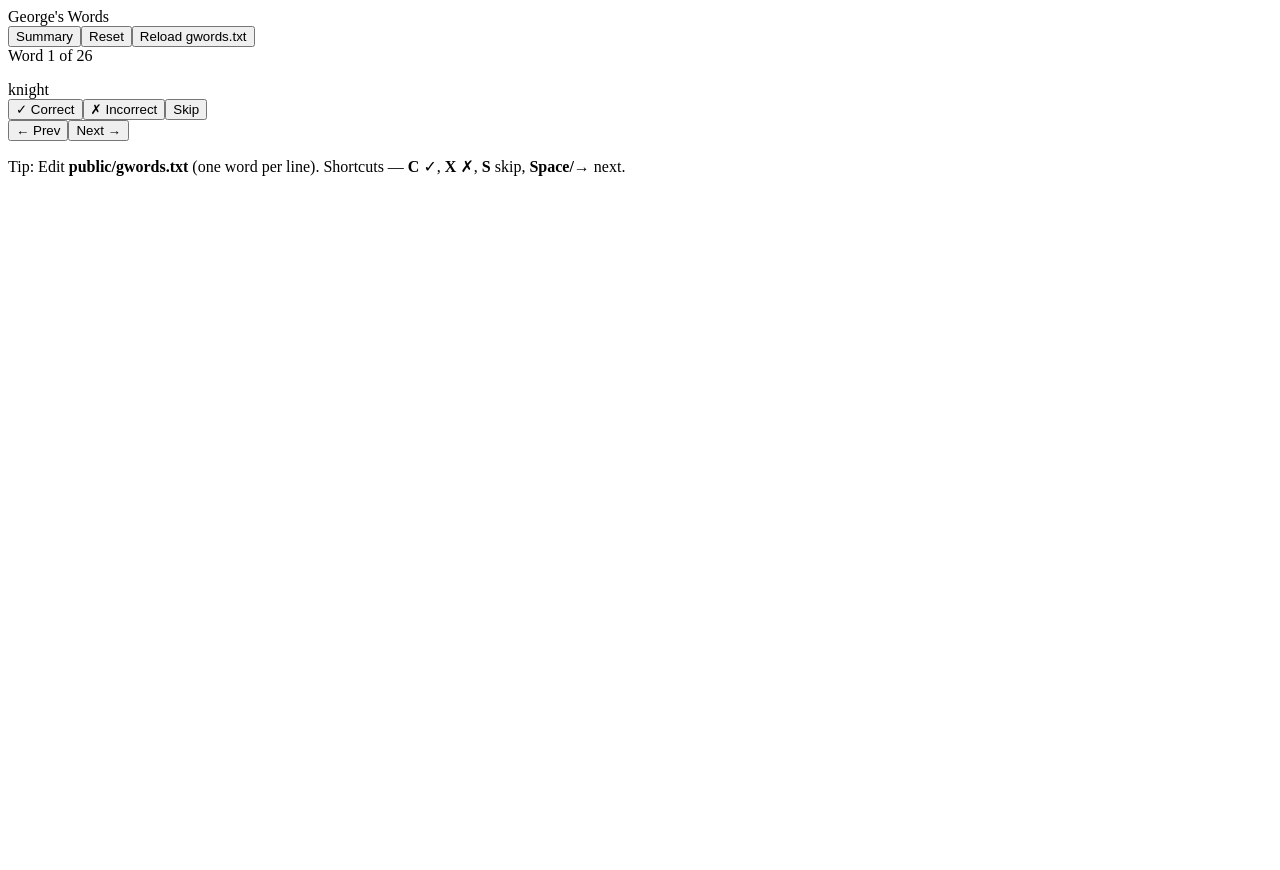
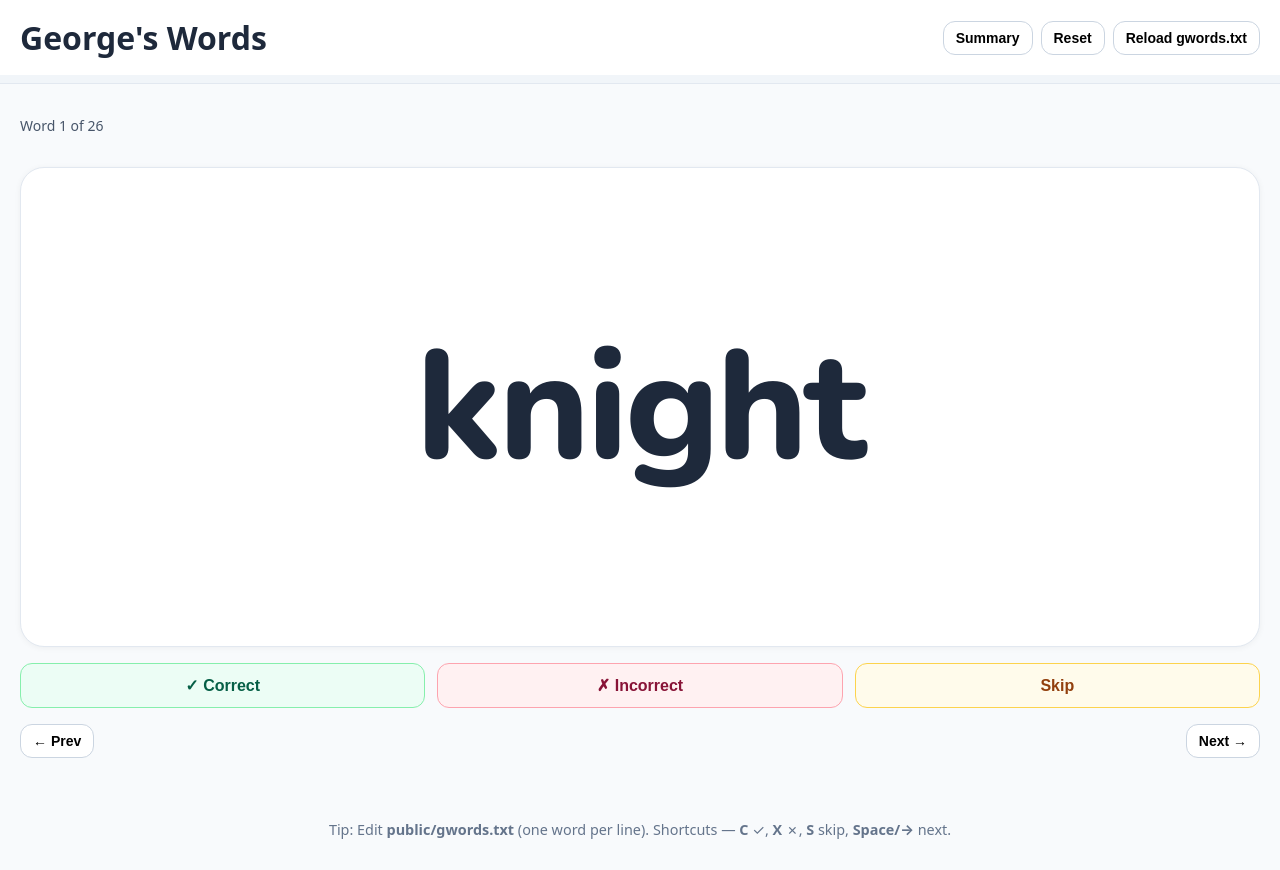
Before and after one commit to brando313/gwords, a React (Vite) app: page / in a window 1280 px wide. Before the commit the page ends 800 px from the top, so only its background shows below. Built offline with nearby package versions, Linux system fonts and the light colour scheme.

Commit message:
Update index.css

```diff
--- a/src/index.css
+++ b/src/index.css
@@ -1,253 +1,141 @@
-import React, { useEffect, useMemo, useState } from "react";
+/* index.css — same look/feel as cwords (TV-friendly, kid-friendly fonts) */
 
-/** Types & helpers */
-type Status = "correct" | "incorrect" | "skipped" | null;
-
-function simpleHash(s: string) {
-  let h = 0;
-  for (let i = 0; i < s.length; i++) h = (h * 31 + s.charCodeAt(i)) | 0;
-  return (h >>> 0).toString(36);
+:root {
+  --bg: #f8fafc;
+  --text: #1e293b;
+  --muted: #64748b;
+  --line: #e2e8f0;
+  --chip-green: #ecfdf5;
+  --chip-green-b: #86efac;
+  --chip-green-t: #065f46;
+  --chip-red: #fff1f2;
+  --chip-red-b: #fda4af;
+  --chip-red-t: #881337;
+  --chip-amber: #fffbeb;
+  --chip-amber-b: #fcd34d;
+  --chip-amber-t: #92400e;
+  --accent: #0ea5e9;
 }
 
-function parseWords(txt: string): string[] {
-  return txt
-    .split(/\r?\n/)
-    .map((l) => l.trim())
-    .filter((l) => l.length > 0)
-    .slice(0, 100); // preserve original case
+* { box-sizing: border-box; }
+html, body { height: 100%; }
+
+body {
+  margin: 0;
+  font-family: system-ui, -apple-system, "Segoe UI", Roboto, Arial, sans-serif;
+  background: var(--bg);
+  color: var(--text);
+  display: flex;
+  flex-direction: column;
 }
 
-async function loadTxt(): Promise<string[]> {
-  const res = await fetch("./gwords.txt", { cache: "no-store" });
-  if (!res.ok) throw new Error(`Failed to load gwords.txt (${res.status})`);
-  const txt = await res.text();
-  const words = parseWords(txt);
-  if (words.length === 0) throw new Error("gwords.txt has no words");
-  return words;
+/* Header */
+header { background: #fff; border-bottom: 1px solid var(--line); }
+.header-inner {
+  max-width: 120rem;
+  margin: 0 auto;
+  padding: 1rem 1.25rem;
+  display: flex;
+  align-items: center;
+  justify-content: space-between;
+  gap: 12px;
+}
+.header-title { font-size: 2rem; font-weight: 700; }
+.header-actions { display: flex; gap: 8px; }
+
+.progress-wrap { width: 100%; background: #f1f5f9; height: 8px; }
+.progress-bar { height: 8px; background: var(--accent); transition: width .2s; }
+
+/* Main */
+main {
+  flex: 1;
+  max-width: 120rem;
+  width: 100%;
+  margin: 0 auto;
+  padding: 2rem 1.25rem;
+  display: flex;
+  flex-direction: column;
+  gap: 1rem;
 }
 
-export default function App() {
-  const [words, setWords] = useState<string[] | null>(null);
-  const [error, setError] = useState<string | null>(null);
+/* Footer */
+footer { text-align: center; padding: 1rem; color: var(--muted); font-size: 0.9rem; }
 
-  const [statuses, setStatuses] = useState<Record<string, Status>>({});
-  const [index, setIndex] = useState(0);
-  const [view, setView] = useState<"trainer" | "summary">("trainer");
-  const [storeKey, setStoreKey] = useState<string>("");
-
-  // Load words on start
-  useEffect(() => {
-    (async () => {
-      try {
-        const w = await loadTxt();
-        setWords(w);
-        const key = "vocab_progress_" + simpleHash(w.join("\n"));
-        setStoreKey(key);
-
-        // restore progress if present
-        const raw = localStorage.getItem(key);
-        if (raw) {
-          try {
-            const parsed = JSON.parse(raw);
-            setIndex(Math.min(Math.max(Number(parsed.index) || 0, 0), w.length - 1));
-            const restored: Record<string, Status> = {};
-            w.forEach((word) => {
-              const s = parsed.statuses?.[word] ?? null;
-              restored[word] = s === "correct" || s === "incorrect" || s === "skipped" ? s : null;
-            });
-            setStatuses(restored);
-          } catch {
-            const init: Record<string, Status> = {};
-            w.forEach((word) => (init[word] = null));
-            setStatuses(init);
-            setIndex(0);
+/* Word card */
+.word-card {
+  width: 100%;
+  height: 60vh;
+  background: #fff;
+  border: 1px solid var(--line);
+  border-radius: 24px;
+  box-shadow: 0 1px 6px rgba(0,0,0,.05);
+  display: flex;
+  align-items: center;
+  justify-content: center;
 }
-        } else {
-          const init: Record<string, Status> = {};
-          w.forEach((word) => (init[word] = null));
-          setStatuses(init);
-          setIndex(0);
-        }
-      } catch (e: any) {
-        setError(e?.message || "Could not load gwords.txt");
-      }
-    })();
-  }, []);
-
-  // Persist progress
-  useEffect(() => {
-    if (!storeKey || !words) return;
-    try {
-      localStorage.setItem(storeKey, JSON.stringify({ statuses, index }));
-    } catch {}
-  }, [storeKey, statuses, index, words]);
-
-  // Grouping for summary
-  const groups = useMemo(() => {
-    const correct: string[] = [], incorrect: string[] = [], notAnswered: string[] = [];
-    (words ?? []).forEach((w) => {
-      const s = statuses[w];
-      if (s === "correct") correct.push(w);
-      else if (s === "incorrect") incorrect.push(w);
-      else notAnswered.push(w);
-    });
-    return { correct, incorrect, notAnswered };
-  }, [words, statuses]);
-
-  const answeredCount = groups.correct.length + groups.incorrect.length;
-  const total = words?.length ?? 0;
-  const progressPercent = total ? Math.round((answeredCount / total) * 100) : 0;
-  const allDone = total > 0 && groups.notAnswered.length === 0;
-
-  // Next index that is NOT "correct" (wrap once)
-  function findNextNonCorrect(from: number): number {
-    if (!words || words.length === 0) return -1;
-    const n = words.length;
-    for (let step = 1; step <= n; step++) {
-      const i = (from + step) % n;
-      if (statuses[words[i]] !== "correct") return i;
-    }
-    return -1;
+.word-card span {
+  font-size: clamp(96px, 12vw, 240px);
+  font-weight: 800;
+  font-family: "Nunito", "Comic Sans MS", "Century Gothic", "Trebuchet MS", Arial, Verdana, sans-serif;
+  letter-spacing: -0.02em;
+  /* no text-transform — preserves case from txt file */
 }
 
-  function prev() { setIndex((i) => Math.max(i - 1, 0)); }
-  function next() {
-    const ni = findNextNonCorrect(index);
-    if (ni === -1) setView("summary");
-    else setIndex(ni);
+/* Rows / badges */
+.row { display: flex; align-items: center; justify-content: space-between; gap: 12px; }
+.meta { color: #475569; font-size: 14px; }
+.badge { font-size: 12px; padding: 4px 8px; border-radius: 999px; border: 1px solid; }
+.badge-green { border-color: var(--chip-green-b); color: var(--chip-green-t); background: var(--chip-green); }
+.badge-red   { border-color: var(--chip-red-b);   color: var(--chip-red-t);   background: var(--chip-red); }
+.badge-amber { border-color: var(--chip-amber-b); color: var(--chip-amber-t); background: var(--chip-amber); }
+
+/* Buttons */
+.btn {
+  padding: 12px 16px;
+  border-radius: 12px;
+  border: 1px solid #cbd5e1;
+  background: #fff;
+  font-weight: 600;
+  font-size: 16px;
+  cursor: pointer;
 }
-  function handleMark(mark: Exclude<Status, null>) {
-    if (!words) return;
-    const w = words[index];
-    setStatuses((prev) => ({ ...prev, [w]: mark }));
-    const ni = findNextNonCorrect(index);
-    if (ni === -1) setView("summary");
-    else setIndex(ni);
+.btn:hover { background: #f1f5f9; }
+.btn-small { font-size: 14px; padding: 8px 12px; }
+.btn-row { display: grid; grid-template-columns: 1fr 1fr 1fr; gap: 12px; }
+
+.btn.btn-green { border-color: var(--chip-green-b); color: var(--chip-green-t); background: var(--chip-green); }
+.btn.btn-green:hover { background: #d1fae5; }
+.btn.btn-red { border-color: var(--chip-red-b); color: var(--chip-red-t); background: var(--chip-red); }
+.btn.btn-red:hover { background: #ffe4e6; }
+.btn.btn-amber { border-color: var(--chip-amber-b); color: var(--chip-amber-t); background: var(--chip-amber); }
+.btn.btn-amber:hover { background: #fef3c7; }
+
+/* Summary grid */
+.grid { display: grid; grid-template-columns: 1fr; gap: 16px; }
+@media (min-width: 900px) { .grid { grid-template-columns: 1fr 1fr 1fr; } }
+
+.card {
+  background: #fff; border: 1px solid var(--line); border-radius: 24px;
+  box-shadow: 0 1px 6px rgba(0,0,0,.04); overflow: hidden;
 }
-  function resetAll() {
-    if (!words) return;
-    const cleared: Record<string, Status> = {};
-    words.forEach((w) => (cleared[w] = null));
-    setStatuses(cleared); setIndex(0); setView("trainer");
+.card-head {
+  padding: 12px 16px; border-bottom: 1px solid var(--line);
+  display: flex; align-items: center; justify-content: space-between;
 }
-  function jumpToWord(w: string) {
-    if (!words) return;
-    const i = words.indexOf(w);
-    if (i >= 0) { setIndex(i); setView("trainer"); }
+.card-title { margin: 0; font-weight: 600; }
+
+.list { list-style: none; margin: 0; padding: 0; max-height: 60vh; overflow: auto; }
+.list li button {
+  width: 100%; text-align: left; padding: 12px 16px; font-weight: 700;
+  font-family: "Nunito", "Comic Sans MS", "Century Gothic", "Trebuchet MS", Arial, Verdana, sans-serif;
 }
-  async function reloadWords() {
-    setError(null);
-    try {
-      const w = await loadTxt();
-      setWords(w);
-      const key = "vocab_progress_" + simpleHash(w.join("\n"));
-      setStoreKey(key);
-      const raw = localStorage.getItem(key);
-      if (raw) {
-        const parsed = JSON.parse(raw);
-        setIndex(Math.min(Math.max(Number(parsed.index) || 0, 0), w.length - 1));
-        const restored: Record<string, Status> = {};
-        w.forEach((word) => {
-          const s = parsed.statuses?.[word] ?? null;
-          restored[word] = s === "correct" || s === "incorrect" || s === "skipped" ? s : null;
-        });
-        setStatuses(restored);
-      } else {
-        const init: Record<string, Status> = {};
-        w.forEach((word) => (init[word] = null));
-        setStatuses(init);
-        setIndex(0);
+.list li button:hover { background: #f8fafc; }
+
+/* Bigger touch targets on TVs */
+@media (min-width: 1400px) {
+  .header-title { font-size: 2.5rem; }
+  .btn { font-size: 22px; padding: 18px 26px; border-radius: 16px; }
+  .btn-small { font-size: 18px; padding: 12px 18px; }
+  .btn-row { gap: 20px; }
+  .meta { font-size: 18px; }
 }
-    } catch (e: any) {
-      setError(e?.message || "Could not reload gwords.txt");
-    }
-  }
-
-  // Keyboard shortcuts (trainer view only)
-  useEffect(() => {
-    if (view !== "trainer") return;
-    const handler = (e: KeyboardEvent) => {
-      const k = e.key.toLowerCase();
-      if (k === "c") handleMark("correct");
-      if (k === "x") handleMark("incorrect");
-      if (k === "s") handleMark("skipped");
-      if (e.key === "ArrowRight" || e.key === " ") next();
-      if (e.key === "ArrowLeft") prev();
-    };
-    window.addEventListener("keydown", handler);
-    return () => window.removeEventListener("keydown", handler);
-  }, [view, index, statuses, words]);
-
-  return (
-    <div>
-      <header>
-        <div className="header-inner">
-          <div className="header-title">George&apos;s Words</div>
-          <div className="header-actions">
-            <button className="btn btn-small" onClick={() => setView(view === "trainer" ? "summary" : "trainer")}>
-              {view === "trainer" ? "Summary" : "Back to Practice"}
-            </button>
-            <button className="btn btn-small" onClick={resetAll}>Reset</button>
-            <button className="btn btn-small" onClick={reloadWords}>Reload gwords.txt</button>
-          </div>
-        </div>
-        <div className="progress-wrap">
-          <div className="progress-bar" style={{ width: `${progressPercent}%` }} />
-        </div>
-      </header>
-
-      {error && <main><div className="meta" style={{ color:"#b91c1c" }}>Error: {error}</div></main>}
-      {!error && !words && <main><div className="meta">Loading gwords.txt…</div></main>}
-
-      {words && !error && (
-        view === "trainer" ? (
-          <TrainerView
-            word={words[index]}
-            index={index}
-            total={words.length}
-            status={statuses[words[index]]}
-            onMark={handleMark}
-            onPrev={prev}
-            onNext={next}
-            allDone={allDone}
-          />
-        ) : (
-          <SummaryView
-            groups={{
-              correct: Object.keys(statuses).filter((w) => statuses[w] === "correct"),
-              incorrect: Object.keys(statuses).filter((w) => statuses[w] === "incorrect"),
-              notAnswered: words.filter((w) => statuses[w] !== "correct" && statuses[w] !== "incorrect"),
-            }}
-            jumpToWord={jumpToWord}
-          />
-        )
-      )}
-
-      <footer>
-        <p>
-          Tip: Edit <b>public/gwords.txt</b> (one word per line). Shortcuts — <b>C</b> ✓, <b>X</b> ✗, <b>S</b> skip, <b>Space/→</b> next.
-        </p>
-      </footer>
-    </div>
-  );
-}
-
-/** Views */
-function TrainerView({
-  word, index, total, status, onMark, onPrev, onNext, allDone,
-}: {
-  word: string; index: number; total: number; status: Status;
-  onMark: (mark: Exclude<Status, null>) => void; onPrev: () => void; onNext: () => void; allDone: boolean;
-}) {
-  return (
-    <main>
-      <div className="row" style={{ marginBottom: 16 }}>
-        <div className="meta">Word {index + 1} of {total}</div>
-        {status && (
-          <span
-            className={
-              "badge " +
-              (status === "correct" ? "badge-green" : status === "incorrect" ? "badge-red" : "badge-amber")
-            }
-          >
-            {status === "
```
Lines whose indentation alone changed are shown as unchanged.
